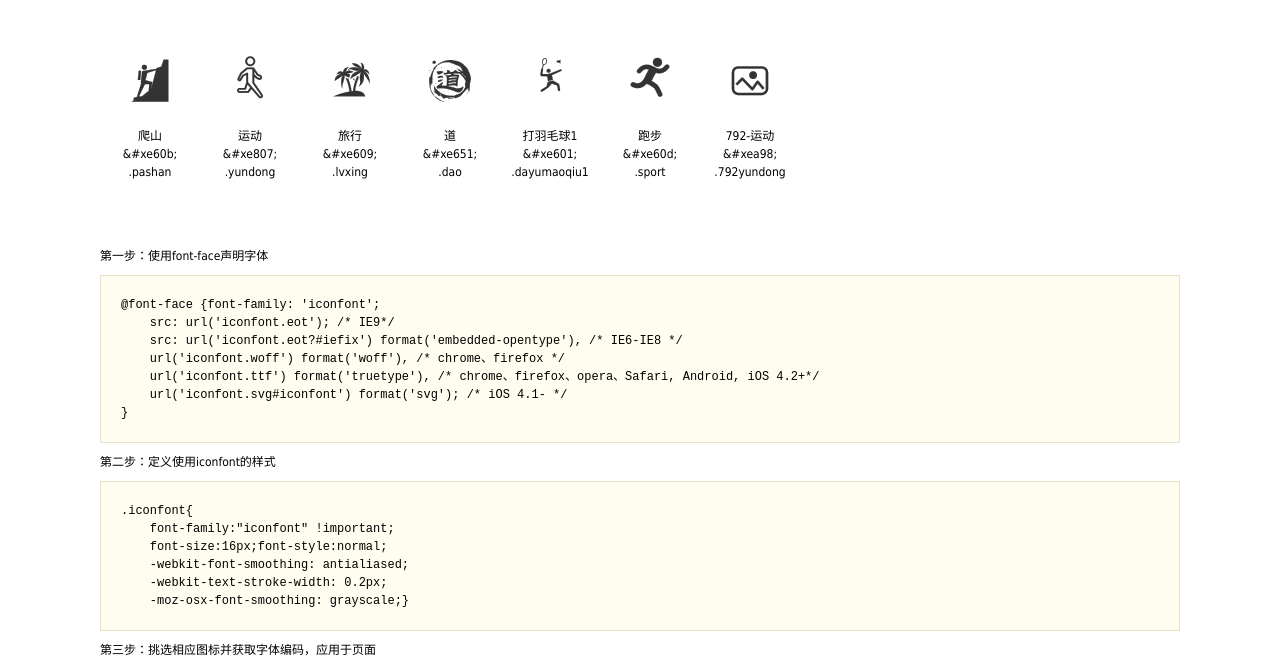
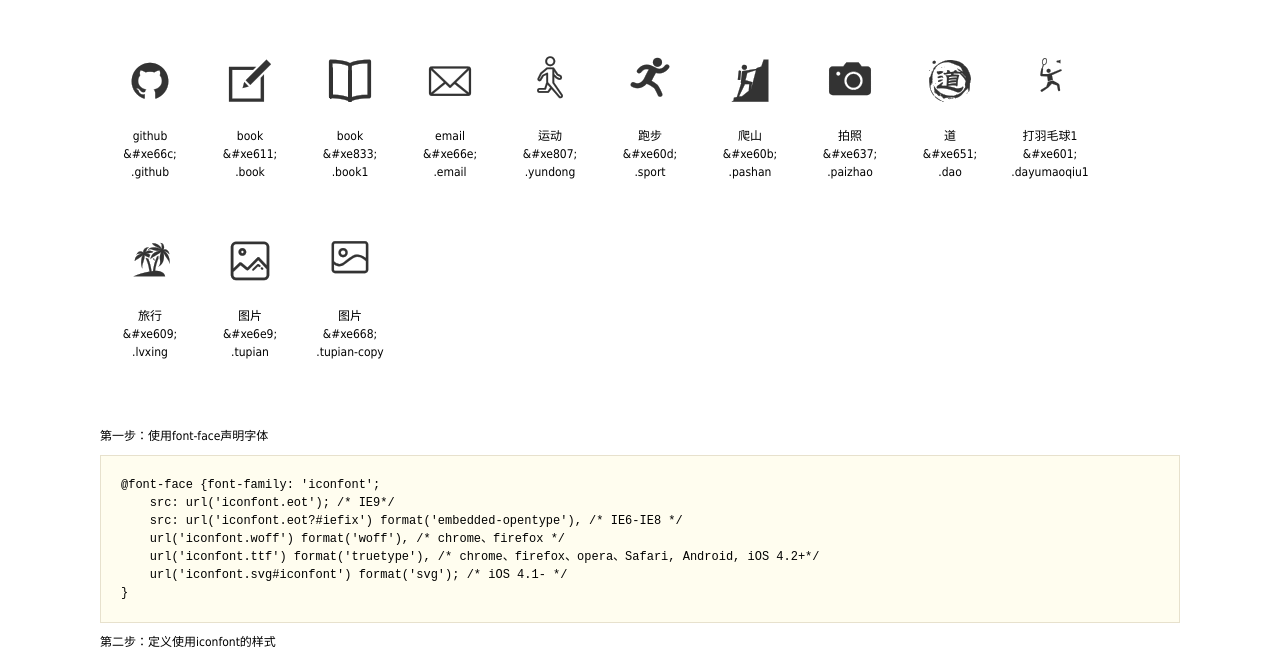
Before and after one commit to PaddyWang/readme, a plain HTML site: page fonts/iconfont/demo.html in a window 1280 px wide. Shown: the part 88-746 px from the top of the page. Drawn offline with Linux system fonts and the light colour scheme.

Commit message:
20160530-01

```diff
--- a/fonts/iconfont/demo.html
+++ b/fonts/iconfont/demo.html
@@ -13,10 +13,31 @@
         <ul class="icon_lists clear">
 
                 <li>
-                <i class="icon iconfont">&#xe60b;</i>
-                    <div class="name">爬山</div>
-                    <div class="code">&amp;#xe60b;</div>
-                    <div class="fontclass">.pashan</div>
+                <i class="icon iconfont">&#xe66c;</i>
+                    <div class="name">github</div>
+                    <div class="code">&amp;#xe66c;</div>
+                    <div class="fontclass">.github</div>
+                </li>
+
+                <li>
+                <i class="icon iconfont">&#xe611;</i>
+                    <div class="name">book</div>
+                    <div class="code">&amp;#xe611;</div>
+                    <div class="fontclass">.book</div>
+                </li>
+
+                <li>
+                <i class="icon iconfont">&#xe833;</i>
+                    <div class="name">book</div>
+                    <div class="code">&amp;#xe833;</div>
+                    <div class="fontclass">.book1</div>
+                </li>
+
+                <li>
+                <i class="icon iconfont">&#xe66e;</i>
+                    <div class="name">email</div>
+                    <div class="code">&amp;#xe66e;</div>
+                    <div class="fontclass">.email</div>
                 </li>
 
                 <li>
@@ -27,10 +48,24 @@
                 </li>
 
                 <li>
-                <i class="icon iconfont">&#xe609;</i>
-                    <div class="name">旅行</div>
-                    <div class="code">&amp;#xe609;</div>
-                    <div class="fontclass">.lvxing</div>
+                <i class="icon iconfont">&#xe60d;</i>
+                    <div class="name">跑步</div>
+                    <div class="code">&amp;#xe60d;</div>
+                    <div class="fontclass">.sport</div>
+                </li>
+
+                <li>
+                <i class="icon iconfont">&#xe60b;</i>
+                    <div class="name">爬山</div>
+                    <div class="code">&amp;#xe60b;</div>
+                    <div class="fontclass">.pashan</div>
+                </li>
+
+                <li>
+                <i class="icon iconfont">&#xe637;</i>
+                    <div class="name">拍照</div>
+                    <div class="code">&amp;#xe637;</div>
+                    <div class="fontclass">.paizhao</div>
                 </li>
 
                 <li>
@@ -48,17 +83,24 @@
                 </li>
 
                 <li>
-                <i class="icon iconfont">&#xe60d;</i>
-                    <div class="name">跑步</div>
-                    <div class="code">&amp;#xe60d;</div>
-                    <div class="fontclass">.sport</div>
+                <i class="icon iconfont">&#xe609;</i>
+                    <div class="name">旅行</div>
+                    <div class="code">&amp;#xe609;</div>
+                    <div class="fontclass">.lvxing</div>
                 </li>
 
                 <li>
-                <i class="icon iconfont">&#xea98;</i>
-                    <div class="name">792-运动</div>
-                    <div class="code">&amp;#xea98;</div>
-                    <div class="fontclass">.792yundong</div>
+                <i class="icon iconfont">&#xe6e9;</i>
+                    <div class="name">图片</div>
+                    <div class="code">&amp;#xe6e9;</div>
+                    <div class="fontclass">.tupian</div>
+                </li>
+
+                <li>
+                <i class="icon iconfont">&#xe668;</i>
+                    <div class="name">图片</div>
+                    <div class="code">&amp;#xe668;</div>
+                    <div class="fontclass">.tupian-copy</div>
                 </li>
 
         </ul>
--- a/fonts/iconfont/iconfont.css
+++ b/fonts/iconfont/iconfont.css
@@ -1,10 +1,10 @@
 
 @font-face {font-family: "iconfont";
-  src: url('iconfont.eot?t=1464368143'); /* IE9*/
-  src: url('iconfont.eot?t=1464368143#iefix') format('embedded-opentype'), /* IE6-IE8 */
-  url('iconfont.woff?t=1464368143') format('woff'), /* chrome, firefox */
-  url('iconfont.ttf?t=1464368143') format('truetype'), /* chrome, firefox, opera, Safari, Android, iOS 4.2+*/
-  url('iconfont.svg?t=1464368143#iconfont') format('svg'); /* iOS 4.1- */
+  src: url('iconfont.eot?t=1464538124'); /* IE9*/
+  src: url('iconfont.eot?t=1464538124#iefix') format('embedded-opentype'), /* IE6-IE8 */
+  url('iconfont.woff?t=1464538124') format('woff'), /* chrome, firefox */
+  url('iconfont.ttf?t=1464538124') format('truetype'), /* chrome, firefox, opera, Safari, Android, iOS 4.2+*/
+  url('iconfont.svg?t=1464538124#iconfont') format('svg'); /* iOS 4.1- */
 }
 
 .iconfont {
@@ -15,10 +15,16 @@
   -webkit-text-stroke-width: 0.2px;
   -moz-osx-font-smoothing: grayscale;
 }
+.icon-github:before { content: "\e66c"; }
+.icon-book:before { content: "\e611"; }
+.icon-book1:before { content: "\e833"; }
+.icon-email:before { content: "\e66e"; }
+.icon-yundong:before { content: "\e807"; }
+.icon-sport:before { content: "\e60d"; }
 .icon-pashan:before { content: "\e60b"; }
-.icon-yundong:before { content: "\e807"; }
-.icon-lvxing:before { content: "\e609"; }
+.icon-paizhao:before { content: "\e637"; }
 .icon-dao:before { content: "\e651"; }
 .icon-dayumaoqiu1:before { content: "\e601"; }
-.icon-sport:before { content: "\e60d"; }
-.icon-792yundong:before { content: "\ea98"; }
+.icon-lvxing:before { content: "\e609"; }
+.icon-tupian:before { content: "\e6e9"; }
+.icon-tupian-copy:before { content: "\e668"; }
```
Also changed, not shown: css/index.css (+17 -0 lines), index.html (+5 -1 lines), fonts/iconfont/iconfont.svg, fonts/iconfont/iconfont.ttf, fonts/iconfont/iconfont.woff, imgs/bg1.jpg, imgs/bg2.jpg, imgs/bg3.jpg, imgs/bg4.jpg, imgs/bg5.jpg, imgs/global.png, imgs/me.png, imgs/wheel.png, 2 other files.
